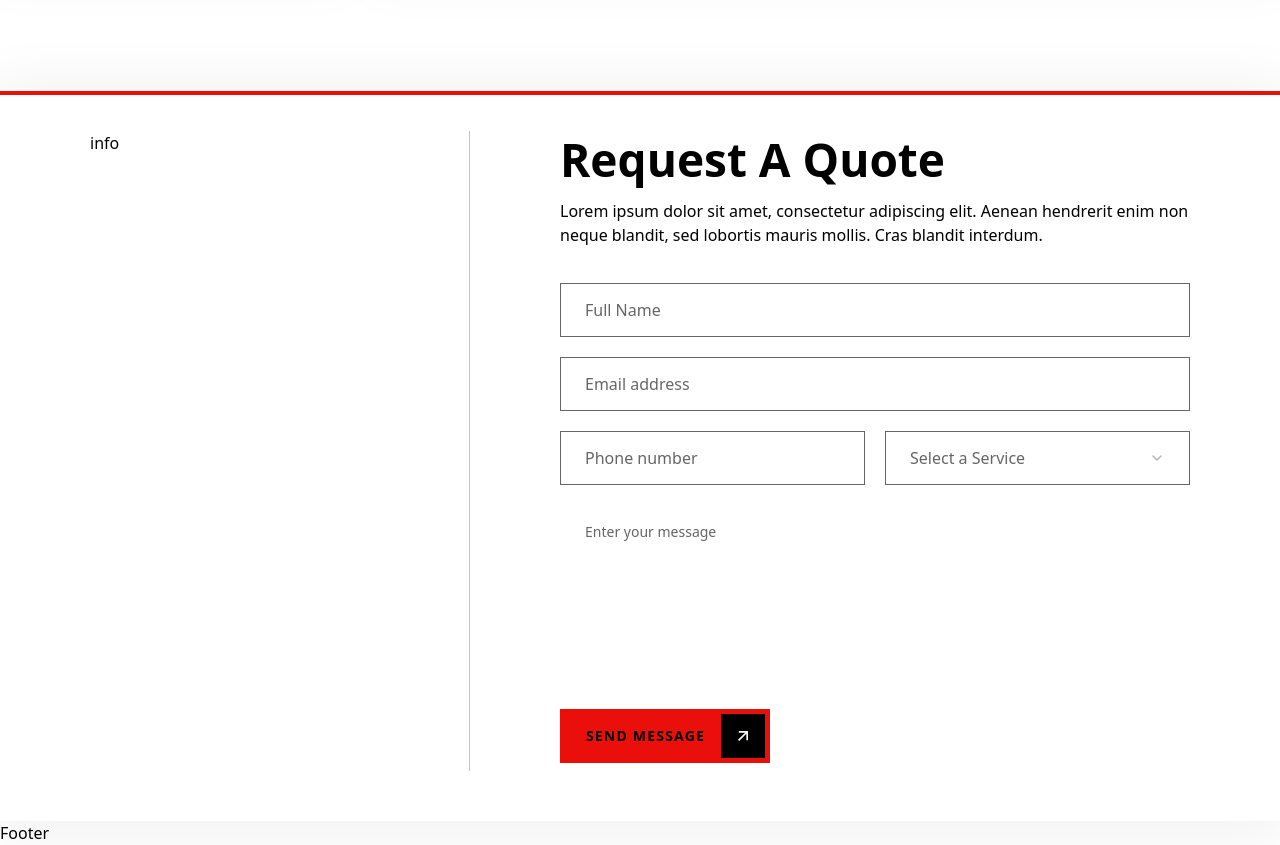
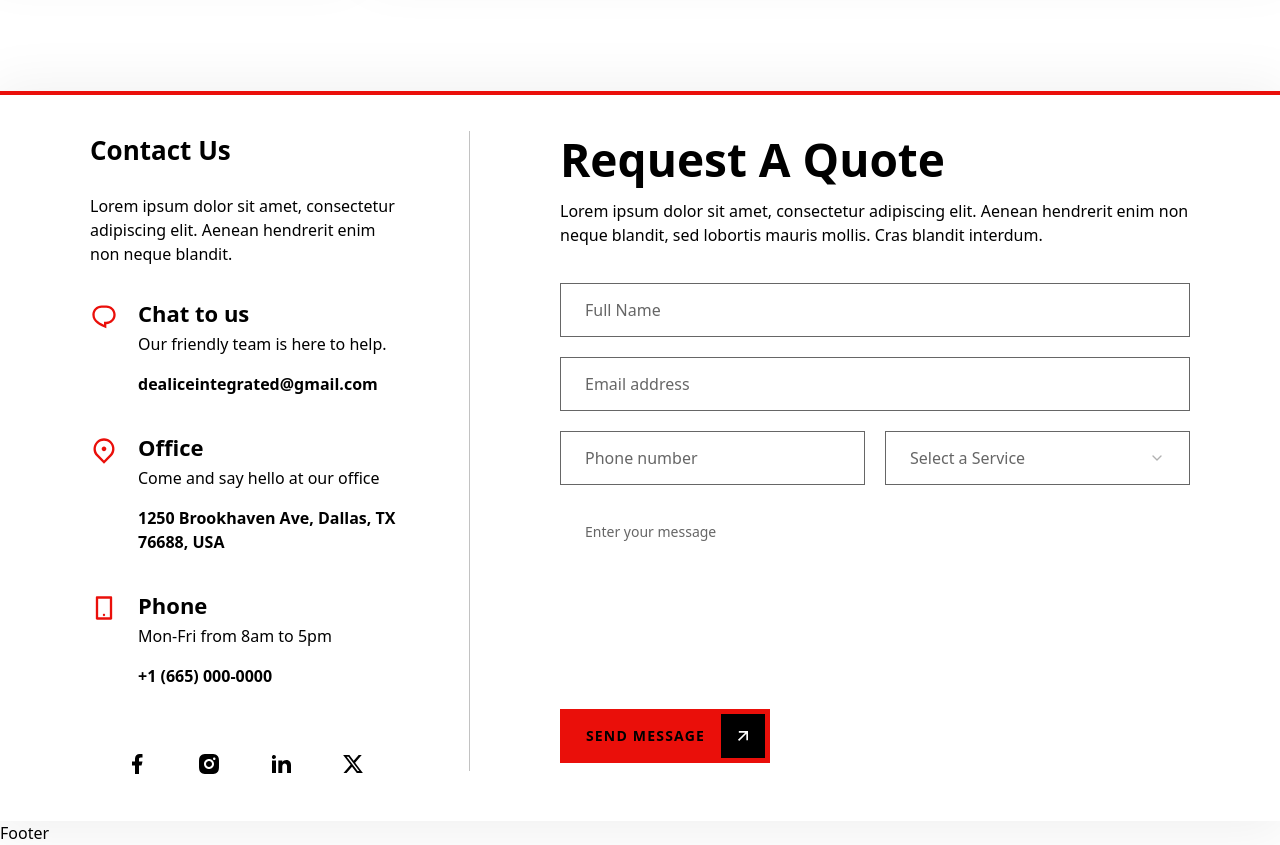
Before and after one commit to Sam-Rytech/de-alice-New, a Next.js app: page / in a window 1280 px wide. Shown: the part 5020-5865 px from the top of the page. Built offline with nearby package versions, Linux system fonts and the light colour scheme.

Commit message:
Finished with Contact section

```diff
--- a/components/Contact.jsx
+++ b/components/Contact.jsx
@@ -1,29 +1,84 @@
-import { RiChat1Line, RiMap2Line, RiSmartphoneLine } from 'react-icons/ri'
+import { RiChat1Line, RiMapPin2Line, RiSmartphoneLine } from 'react-icons/ri'
 import Socials from './Socials'
 import Form from './Form'
 
 const Contact = () => {
   return (
-    <div id="contact" className="pt-16 xl:pt-32">
+    <section id="contact" className="pt-16 xl:pt-32">
       <div className="container mx-auto">
         <div className="w-full xl:h-[730px] shadow-custom p-4 xl:p-8 xl:px-[90px] xl:py-[36px] border-t-4 Primaryb">
           <div className="flex flex-col xl:flex-row h-full gap-[40px] xl:gap-[90px]">
             {/* info */}
-            <div className="w-full xl:max-w-[380px] xl:pr-[70px] xl:border-r xl:border-[#666666]/40 h-[640px]">info</div>
+            <div className="w-full xl:max-w-[380px] xl:pr-[70px] xl:border-r xl:border-[#666666]/40 h-[640px]">
+              <h4 className="text-[26px] font-bold mb-6">Contact Us</h4>
+              <p className="mb-9">
+                Lorem ipsum dolor sit amet, consectetur adipiscing elit. Aenean
+                hendrerit enim non neque blandit.
+              </p>
+              {/* contact items */}
+              <div className='flex flex-col gap-[40px] mb-16'>
+                {/* contact item */}
+                <div className="flex items-start gap-[20px]">
+                  <div>
+                    <RiChat1Line className="text-[28px] text-[#ea0f0a]" />
+                  </div>
+                  <div>
+                    <h5 className="text-[22px] font-semibold leading-none mb-2">
+                      Chat to us
+                    </h5>
+                    <p className="mb-4">Our friendly team is here to help.</p>
+                    <p className="font-semibold text-black">
+                      dealiceintegrated@gmail.com
+                    </p>
+                  </div>
+                </div>
+                {/* contact item */}
+                <div className="flex items-start gap-[20px]">
+                  <div>
+                    <RiMapPin2Line className="text-[28px] text-[#ea0f0a]" />
+                  </div>
+                  <div>
+                    <h5 className="text-[22px] font-semibold leading-none mb-2">
+                      Office
+                    </h5>
+                    <p className="mb-4">Come and say hello at our office</p>
+                    <p className="font-semibold text-black">
+                      1250 Brookhaven Ave, Dallas, TX 76688, USA
+                    </p>
+                  </div>
+                </div>
+                {/* contact item */}
+                <div className="flex items-start gap-[20px]">
+                  <div>
+                    <RiSmartphoneLine className="text-[28px] text-[#ea0f0a]" />
+                  </div>
+                  <div>
+                    <h5 className="text-[22px] font-semibold leading-none mb-2">
+                      Phone
+                    </h5>
+                    <p className="mb-4">Mon-Fri from 8am to 5pm</p>
+                    <p className="font-semibold text-black">
+                      +1 (665) 000-0000
+                    </p>
+                  </div>
+                </div>
+              </div>
+              <Socials containerStyles="flex gap-[40px] text-black" iconStyles="text-[20px]"/>
+            </div>
             {/* form */}
             <div className="flex-1">
               <h2 className="h2 mb-3">Request A Quote</h2>
-              <p className='mb-9'>
+              <p className="mb-9">
                 Lorem ipsum dolor sit amet, consectetur adipiscing elit. Aenean
                 hendrerit enim non neque blandit, sed lobortis mauris mollis.
                 Cras blandit interdum.
               </p>
-              <Form/>
+              <Form />
             </div>
           </div>
         </div>
       </div>
-    </div>
+    </section>
   )
 }
 
```
